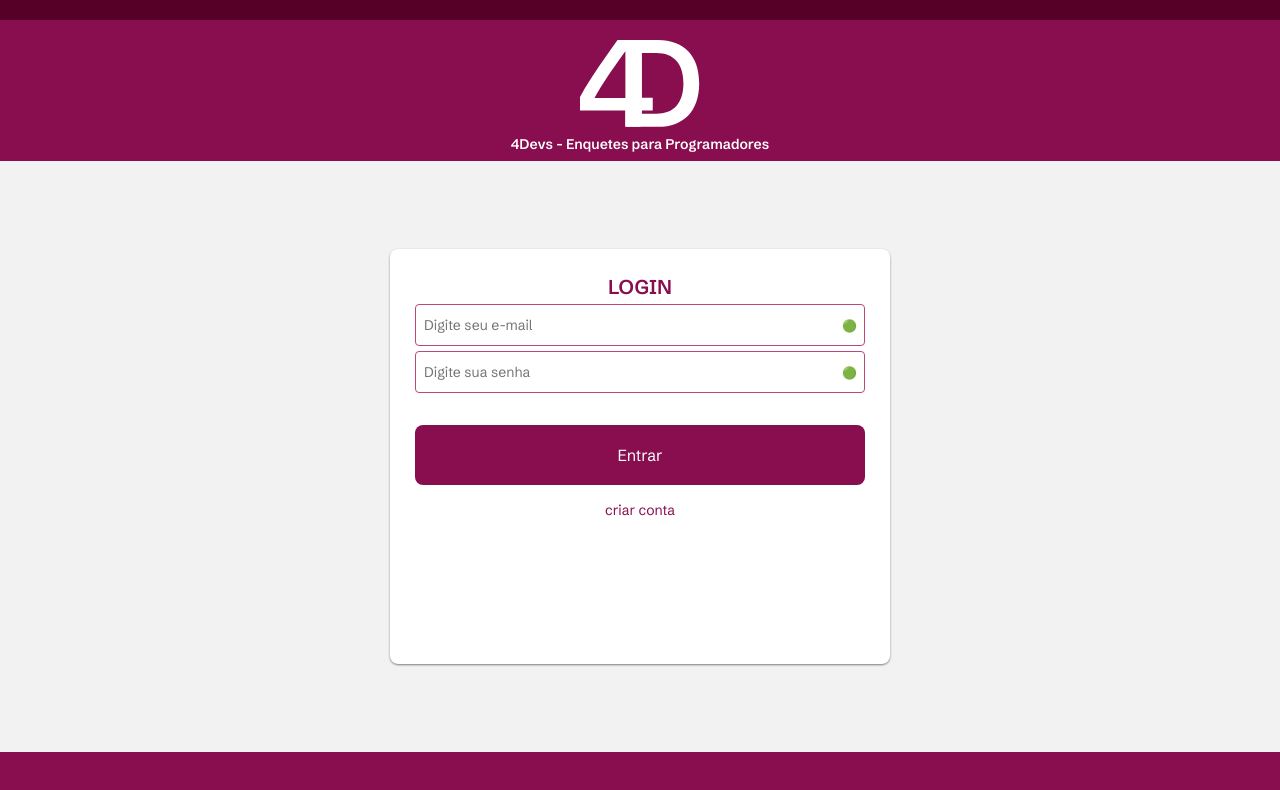
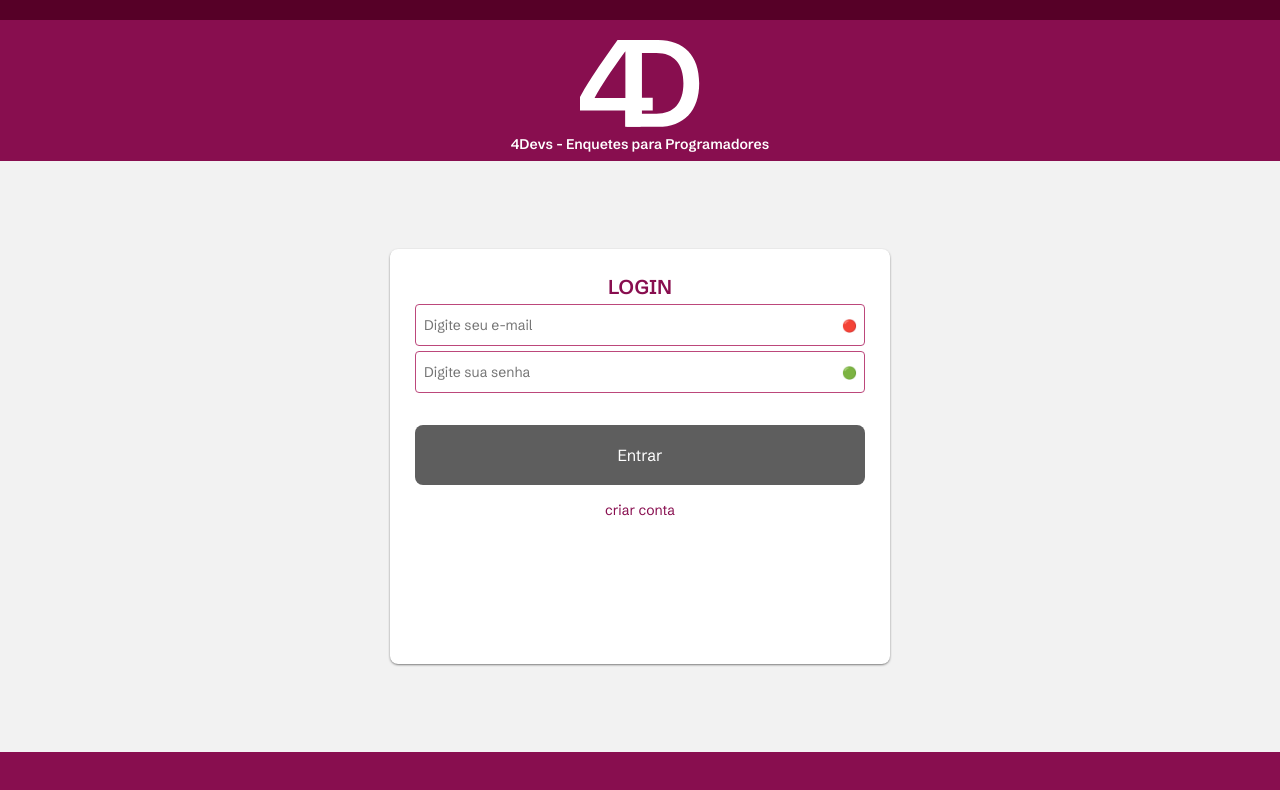
Before and after one commit to Sergio-Pedretti/tdd-react-clean-arch-study, a React (Vite) app: page /login in a window 1280 px wide. Shown: the top 790 px of the page. Built offline with nearby package versions, Linux system fonts and the light colour scheme.

Commit message:
refactor: change validator function and its tests

```diff
--- a/src/application/validator/validator.ts
+++ b/src/application/validator/validator.ts
@@ -2,10 +2,12 @@ import { type Validation } from '@/presentations/protocols/validation'
 
 export class LoginValidation implements Validation {
   errorMessage: string
-  input: Record<string, string>
+  fieldName: string
+  fieldValue: string
 
-  validate (input: Record<string, string>): string {
-    this.input = input
+  validate (fieldName: string, fieldValue: string): string {
+    this.fieldName = fieldName
+    this.fieldValue = fieldValue
     return this.errorMessage
   }
 }
--- a/src/presentations/components/input/input.tsx
+++ b/src/presentations/components/input/input.tsx
@@ -9,7 +9,6 @@ interface Props extends React.DetailedHTMLProps<React.InputHTMLAttributes<HTMLIn
 export const Input: React.FC<Props> = (props: Props) => {
   const { errorState, setLogin, login } = useLogin()
   const error = errorState[`${props.name}Error`]
-
   const handleChange = (event: React.ChangeEvent<HTMLInputElement>): void => {
     setLogin({
       ...login,
--- a/src/presentations/pages/login/login.tsx
+++ b/src/presentations/pages/login/login.tsx
@@ -13,19 +13,22 @@ const LoginConsumer: React.FC<Props> = ({ validation }: Props) => {
 
   useEffect(() => {
     setErrorState({
-      ...errorState,
-      emailError: validation.validate({
-        email: login.email
-      }),
-      passwordError: validation.validate({
-        password: login.password
-      })
+      main: errorState.main,
+      passwordError: errorState.passwordError,
+      emailError: validation.validate('email', login.email)
     })
-    validation.validate({
-      email: login.email,
-      password: login.password
+
+    validation.validate('email', login.email)
+  }, [login.email])
+
+  useEffect(() => {
+    setErrorState({
+      main: errorState.main,
+      emailError: errorState.emailError,
+      passwordError: validation.validate('password', login.password)
     })
-  }, [login])
+    validation.validate('password', login.password)
+  }, [login.password])
 
   const handleSubmit = (event: React.FormEvent<HTMLFormElement>): void => {
     event.preventDefault()
--- a/src/presentations/protocols/validation.ts
+++ b/src/presentations/protocols/validation.ts
@@ -1,3 +1,3 @@
 export interface Validation {
-  validate: (input: Record<string, string>) => string
+  validate: (fieldName: string, fieldValue: string) => string
 }
```
Also changed, not shown: src/presentations/test/mock-validation.ts (+6 -4 lines), 1 other file (tests, documents, lock files or other folders).
